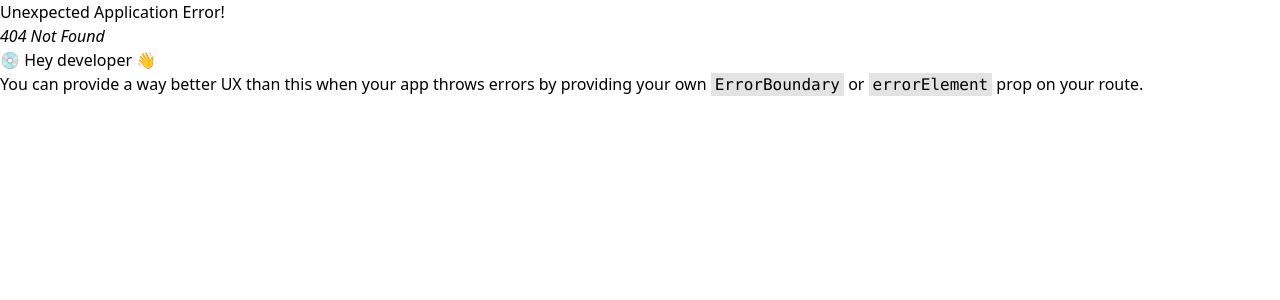
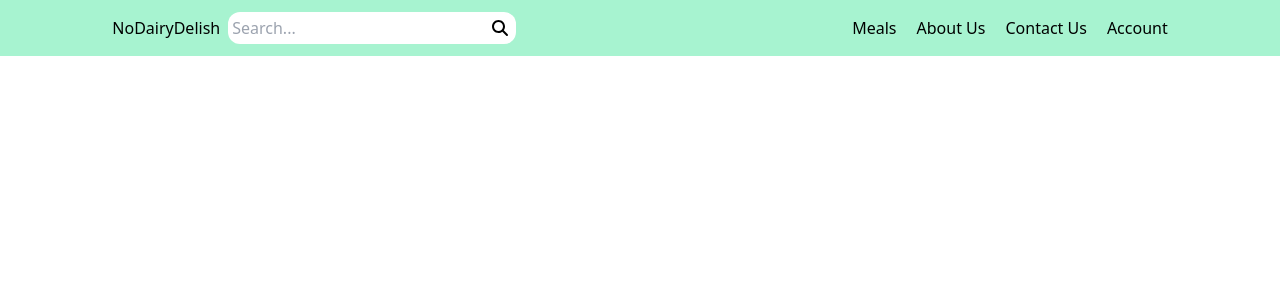
Before and after one commit to kimbencinas/no-dairy-delish, a React (Create React App) app: page /reset-password in a window 1280 px wide. Before the commit this address had no page. Shown: the top 300 px of the page. Built offline with nearby package versions, Linux system fonts and the light colour scheme.

Commit message:
Add reset password link to index.js

```diff
--- a/src/Pages/ResetPassword.jsx
+++ b/src/Pages/ResetPassword.jsx
@@ -0,0 +1,16 @@
+import React from 'react';
+import Navbar from '../Components/Navbar';
+
+
+function ResetPassword() {
+
+  return (
+    <div>
+      <Navbar />
+
+
+    </div>
+  );
+}
+
+export default ResetPassword;
--- a/src/index.js
+++ b/src/index.js
@@ -15,6 +15,7 @@ import Signup from './Pages/Signup';
 import Breakfast from './Pages/Breakfast';
 import Lunch from './Pages/Lunch';
 import Dinner from './Pages/Dinner';
+import ResetPassword from './Pages/ResetPassword';
 
 const router = createBrowserRouter([
   {
@@ -56,6 +57,10 @@ const router = createBrowserRouter([
   {
     path: '/dinner',
     element: <Dinner />
+  },
+  {
+    path: '/reset-password',
+    element: <ResetPassword />
   }
 ]);
 
```
